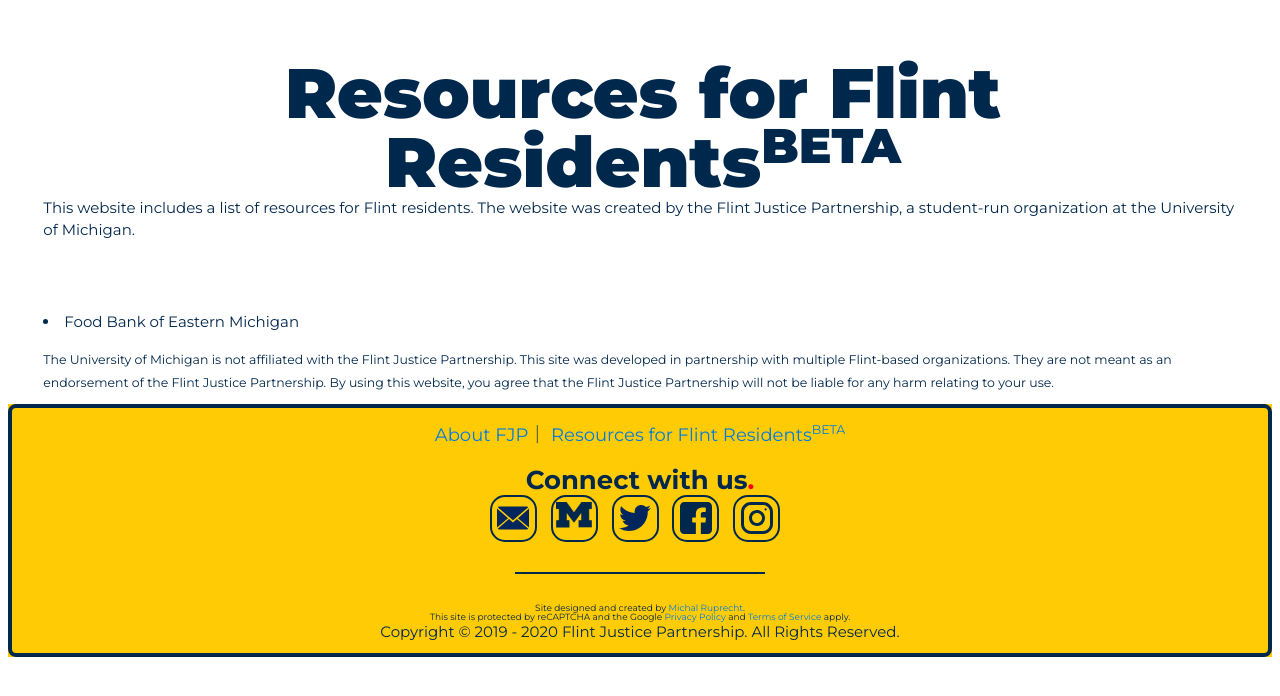
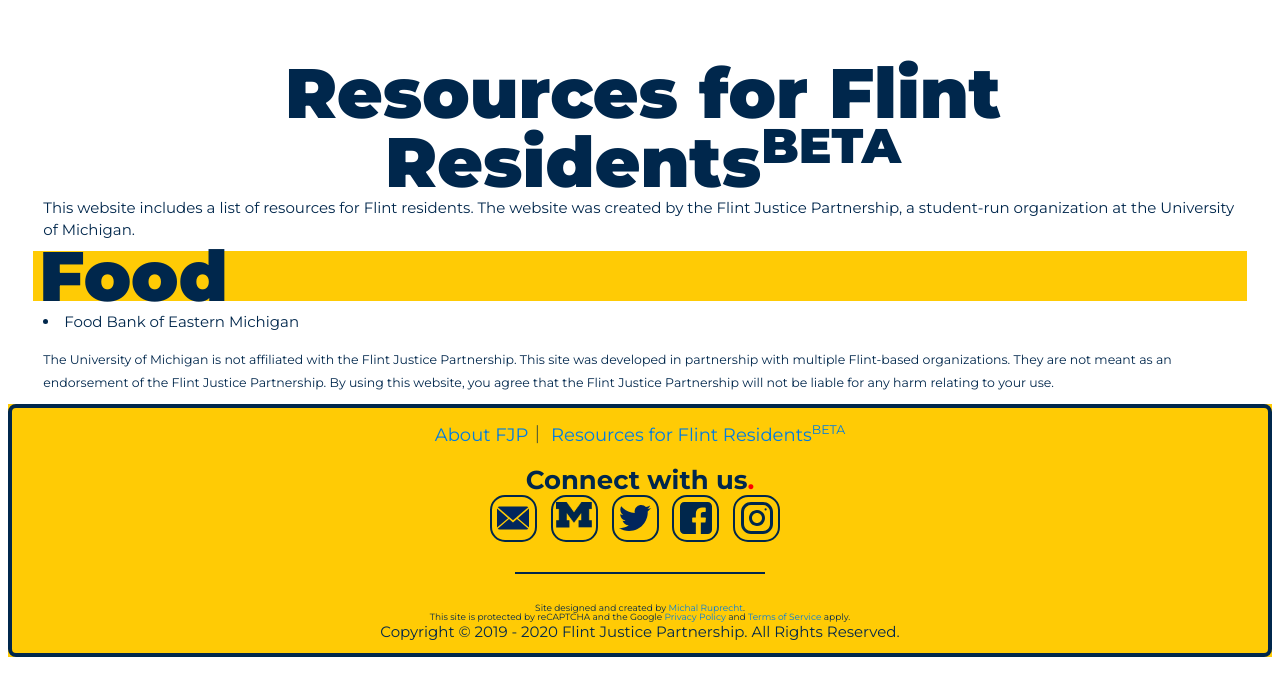
Before and after one commit to umichfjp/umichfjp.github.io, a Jekyll site: the page built from pages/resources.html, in a window 1280 px wide. Shown: the top 696 px of the page. Built offline with Jekyll 4.4.1, drawn with Linux system fonts in a browser that asks for light colours.

Commit message:
resources

```diff
--- a/main.css
+++ b/main.css
@@ -74,6 +74,22 @@ h2 {
 
 @media screen and (max-width: 600px) {
   .title {
+    font-size: 40px;
+    line-height: 29px;
+  }
+}
+
+.title_re {
+  font-size: 70px;
+  color: #00274c;
+  background-color: #FFCB05;
+  font-weight: 900;
+  line-height: 50px;
+  padding-left: 6px;
+}
+
+@media screen and (max-width: 600px) {
+  .title_re {
     font-size: 40px;
     line-height: 29px;
   }
--- a/pages/resources.html
+++ b/pages/resources.html
@@ -17,9 +17,7 @@ title: Flint Justice Partnership Official Website
         <h3>
           This website includes a list of resources for Flint residents. The website was created by the Flint Justice Partnership, a student-run organization at the University of Michigan.
         </h3>
-        <div class="title">
-          <br /><style background-color="#FFCB05">Food</style>
-        </div>
+        <div class="title_re">Food</div>
         <h3>
           <li>
             Food Bank of Eastern Michigan
```
